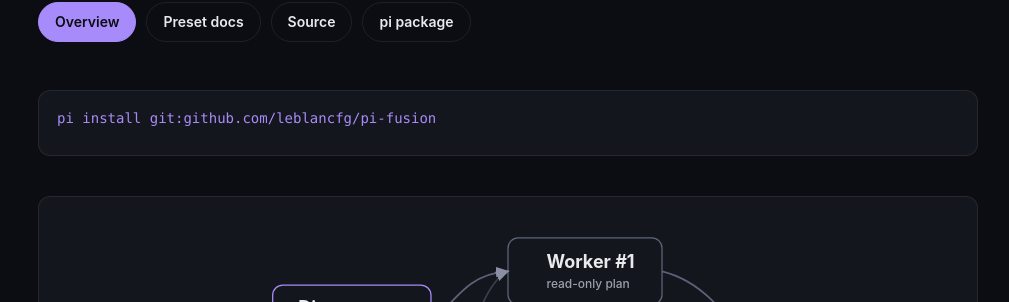
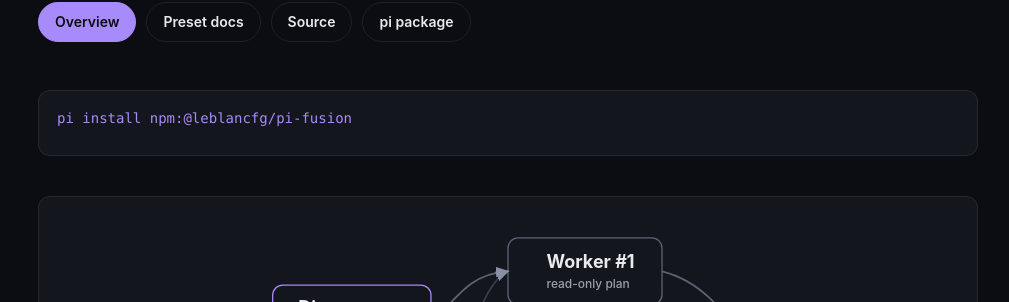
Before and after one commit to leblancfg/pi-fusion, a Jekyll site: the page built from docs/index.md, in a window 1280 px wide. Shown: the part 296-598 px from the top of the page, without its empty margins (132-1141 px from the left). Built offline with Jekyll 4.4.1, drawn with Linux system fonts in a browser that asks for light colours; our own code applies the rules of GitHub Pages for plain Markdown files.

Commit message:
Rename npm package to @leblancfg/pi-fusion to avoid unscoped name clash
Update package.json, documentation, and the gallery badge/links to point
to the newly scoped package `@leblancfg/pi-fusion`. This avoids the name
clash with the pre-existing unscoped `pi-fusion` package on npm.

Verify with:
pnpm run check

```diff
--- a/docs/_layouts/default.html
+++ b/docs/_layouts/default.html
@@ -42,7 +42,7 @@
           <a class="button primary" href="{{ '/' | relative_url }}">Overview</a>
           <a class="button" href="{{ '/presets/' | relative_url }}">Preset docs</a>
           <a class="button" href="https://github.com/leblancfg/pi-fusion">Source</a>
-          <a class="button" href="https://pi.dev/packages/pi-fusion">pi package</a>
+          <a class="button" href="https://pi.dev/packages/@leblancfg/pi-fusion">pi package</a>
         </nav>
       </header>
 
--- a/docs/index.md
+++ b/docs/index.md
@@ -7,7 +7,7 @@
 ---
 
 <div class="install" aria-label="Installation command">
-  <pre><code>pi install git:github.com/leblancfg/pi-fusion</code></pre>
+  <pre><code>pi install npm:@leblancfg/pi-fusion</code></pre>
 </div>
 
 <figure class="diagram">
--- a/package.json
+++ b/package.json
@@ -1,5 +1,5 @@
 {
-  "name": "pi-fusion",
+  "name": "@leblancfg/pi-fusion",
   "version": "0.1.0",
   "description": "Parallel agentic planning and test-time compute scaling for pi coding agents.",
   "type": "module",
```
Also changed, not shown: README.md.
